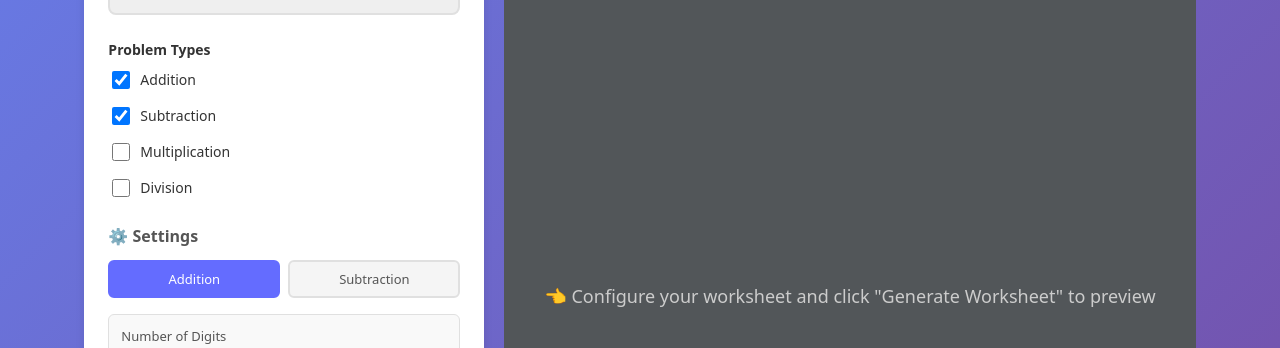
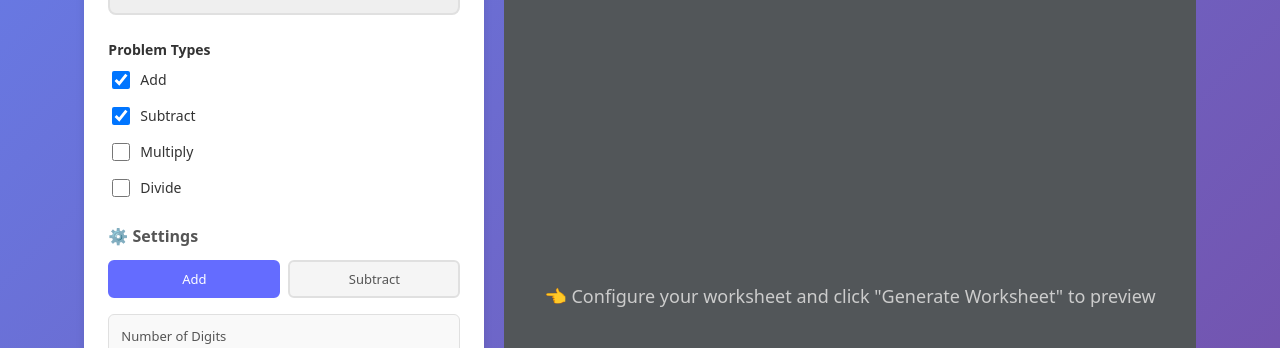
Before and after one commit to vkatti/WorksheetGenerator, a React (Vite) app: page / in a window 1280 px wide. Shown: the part 276-624 px from the top of the page. Built offline with nearby package versions, Linux system fonts and the light colour scheme.

Commit message:
refactor: Shorten checkbox and tab labels to Add/Subtract/Multiply/Divide

```diff
--- a/src/components/WorksheetConfig.jsx
+++ b/src/components/WorksheetConfig.jsx
@@ -52,10 +52,10 @@ export default function WorksheetConfig({ config, onConfigChange, onGenerate })
                 <label>Problem Types</label>
                 <div className="checkbox-group">
                     {[
-                        { value: 'addition', label: 'Addition' },
-                        { value: 'subtraction', label: 'Subtraction' },
-                        { value: 'multiplication', label: 'Multiplication' },
-                        { value: 'division', label: 'Division' }
+                        { value: 'addition', label: 'Add' },
+                        { value: 'subtraction', label: 'Subtract' },
+                        { value: 'multiplication', label: 'Multiply' },
+                        { value: 'division', label: 'Divide' }
                     ].map(type => (
                         <label key={type.value} className="checkbox-label">
                             <input
@@ -81,7 +81,7 @@ export default function WorksheetConfig({ config, onConfigChange, onGenerate })
                                 className={`tab-button ${activeTab === 'addition' ? 'active' : ''}`}
                                 onClick={() => setActiveTab('addition')}
                             >
-                                Addition
+                                Add
                             </button>
                         )}
                         {config.problemTypes.includes('subtraction') && (
@@ -89,7 +89,7 @@ export default function WorksheetConfig({ config, onConfigChange, onGenerate })
                                 className={`tab-button ${activeTab === 'subtraction' ? 'active' : ''}`}
                                 onClick={() => setActiveTab('subtraction')}
                             >
-                                Subtraction
+                                Subtract
                             </button>
                         )}
                         {config.problemTypes.includes('multiplication') && (
@@ -97,7 +97,7 @@ export default function WorksheetConfig({ config, onConfigChange, onGenerate })
                                 className={`tab-button ${activeTab === 'multiplication' ? 'active' : ''}`}
                                 onClick={() => setActiveTab('multiplication')}
                             >
-                                Multiplication
+                                Multiply
                             </button>
                         )}
                         {config.problemTypes.includes('division') && (
@@ -105,7 +105,7 @@ export default function WorksheetConfig({ config, onConfigChange, onGenerate })
                                 className={`tab-button ${activeTab === 'division' ? 'active' : ''}`}
                                 onClick={() => setActiveTab('division')}
                             >
-                                Division
+                                Divide
                             </button>
                         )}
                     </div>
```
